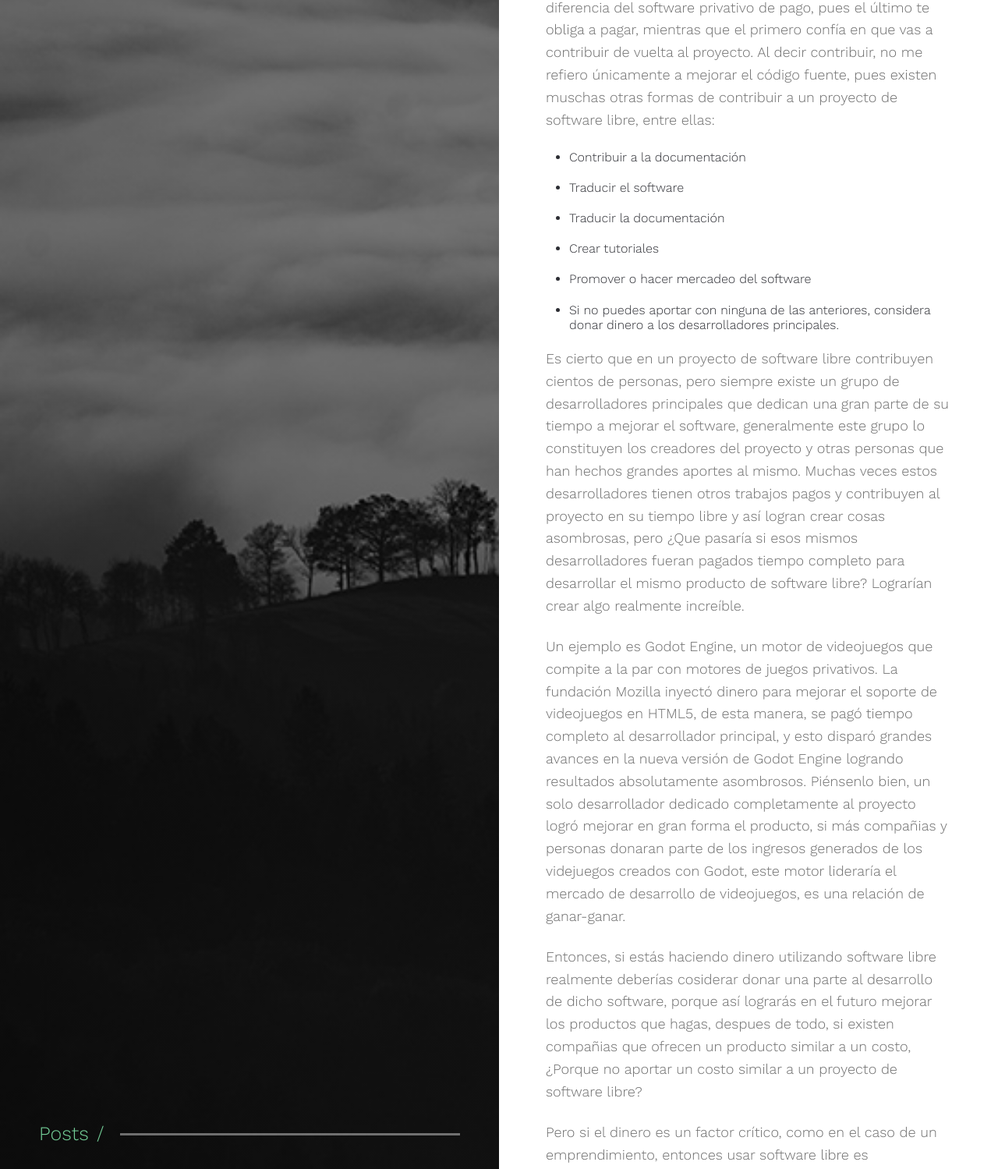
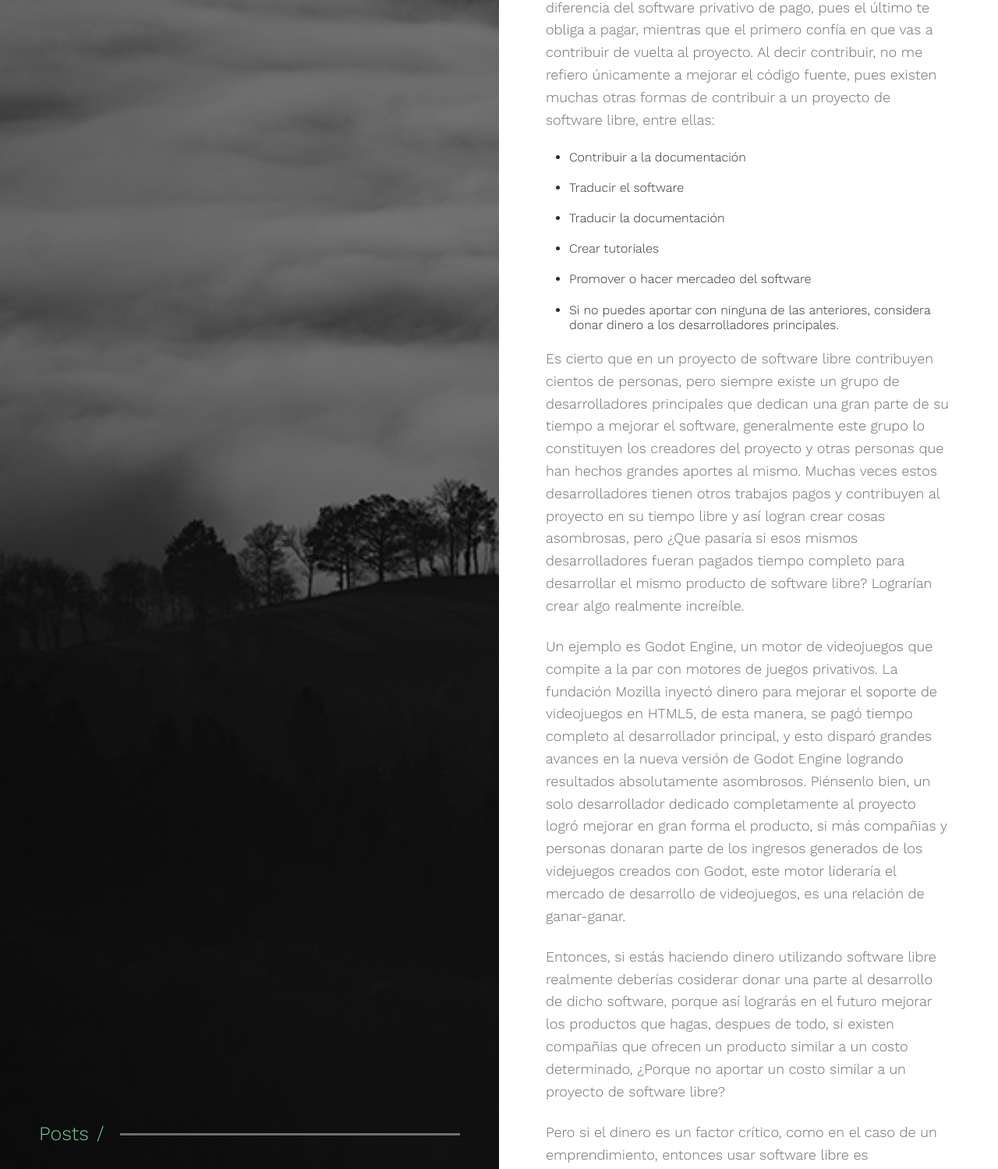
Before and after one commit to Juankz/juankz.github.io, a Jekyll site: the page built from _posts/2017-07-16-software-libre-no-es-software-gratuito.md, in a window 1280 px wide. Shown: the part 495-1994 px from the top of the page at 78% size. Built offline with Jekyll 4.4.1, drawn with Linux system fonts in a browser that asks for light colours; some of the changed text lies outside the part shown.

Commit message:
Update 2017-07-16-software-libre-no-es-software-gratuito.md

```diff
--- a/_posts/2017-07-16-software-libre-no-es-software-gratuito.md
+++ b/_posts/2017-07-16-software-libre-no-es-software-gratuito.md
@@ -6,7 +6,7 @@ categories:
 ---
 Una de las razones que más escucho cuando se habla de las ventajas del software libre es el pago de licencias, muchas personas aseguran usar software libre simplemente porque que no tienes que pagar absolutamente nada por usarlo. Pero este es un gran error.
 
-La verdadera ventaja del software libre es el hecho de poder estudiarlo, modificarlo y distribuirlo; no que sea gratis, pues el hecho de que alguien invierta un gran tiempo desarrollando un software implica que hay un costo. El software libre no te obliga a pagar por usarlo, esto lo diferencia del software privativo de pago, pues el último te obliga a pagar, mientras que el primero confía en que vas a contribuir de vuelta al proyecto. Al decir contribuir, no me refiero únicamente a mejorar el código fuente, pues existen muschas otras formas de contribuir a un proyecto de software libre, entre ellas:
+La verdadera ventaja del software libre es el hecho de poder estudiarlo, modificarlo y distribuirlo; no que sea gratis, pues el hecho de que alguien invierta un gran tiempo desarrollando un software implica que hay un costo. El software libre no te obliga a pagar por usarlo, esto lo diferencia del software privativo de pago, pues el último te obliga a pagar, mientras que el primero confía en que vas a contribuir de vuelta al proyecto. Al decir contribuir, no me refiero únicamente a mejorar el código fuente, pues existen muchas otras formas de contribuir a un proyecto de software libre, entre ellas:
 
 * Contribuir a la documentación
 * Traducir el software
@@ -19,7 +19,7 @@ Es cierto que en un proyecto de software libre contribuyen cientos de personas,
 
 Un ejemplo es Godot Engine, un motor de videojuegos que compite a la par con motores de juegos privativos. La fundación Mozilla inyectó dinero para mejorar el soporte de videojuegos en HTML5, de esta manera, se pagó tiempo completo al desarrollador principal, y esto disparó  grandes avances en la nueva versión de Godot Engine logrando resultados absolutamente asombrosos. Piénsenlo bien, un solo desarrollador dedicado completamente al proyecto logró mejorar en gran forma el producto, si más compañias y personas donaran parte de los ingresos generados de los videjuegos creados con Godot, este motor lideraría el mercado de desarrollo de videojuegos, es una relación de ganar-ganar.
 
-Entonces, si estás haciendo dinero utilizando software libre realmente deberías cosiderar donar una parte al desarrollo de dicho software, porque así lograrás en el futuro mejorar los productos que hagas, despues de todo, si existen compañias que ofrecen un producto similar a un costo, ¿Porque no aportar un costo similar a un proyecto de software libre?
+Entonces, si estás haciendo dinero utilizando software libre realmente deberías cosiderar donar una parte al desarrollo de dicho software, porque así lograrás en el futuro mejorar los productos que hagas, despues de todo, si existen compañias que ofrecen un producto similar a un costo determinado, ¿Porque no aportar un costo similar a un proyecto de software libre?
 
 Pero si el dinero es un factor crítico, como en el caso de un emprendimiento, entonces usar software libre es conveniente para recortar costos en un pricipio. Así mismo cuando una empresa empiece a obtener ganancias, lo ideal es devolver el favor donando al software para que este mejore y así mejorar los productos de la empresa de nuevo, se convierte en un circulo virtuoso basado en la colaboración. De nuevo, es una relación de ganar-ganar.
 
```
